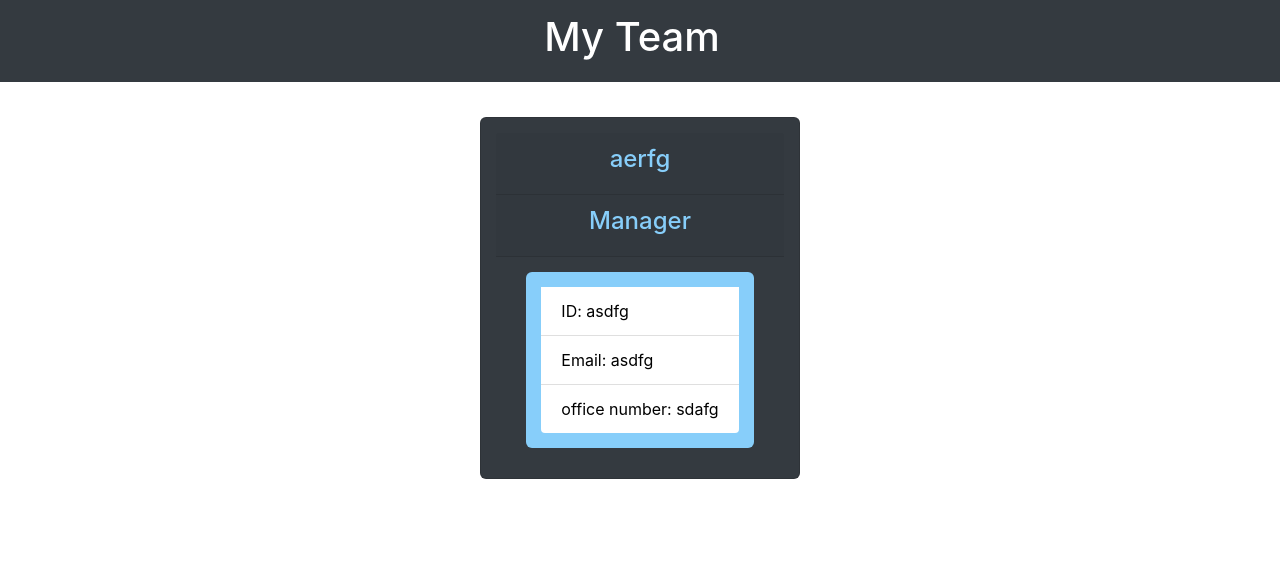
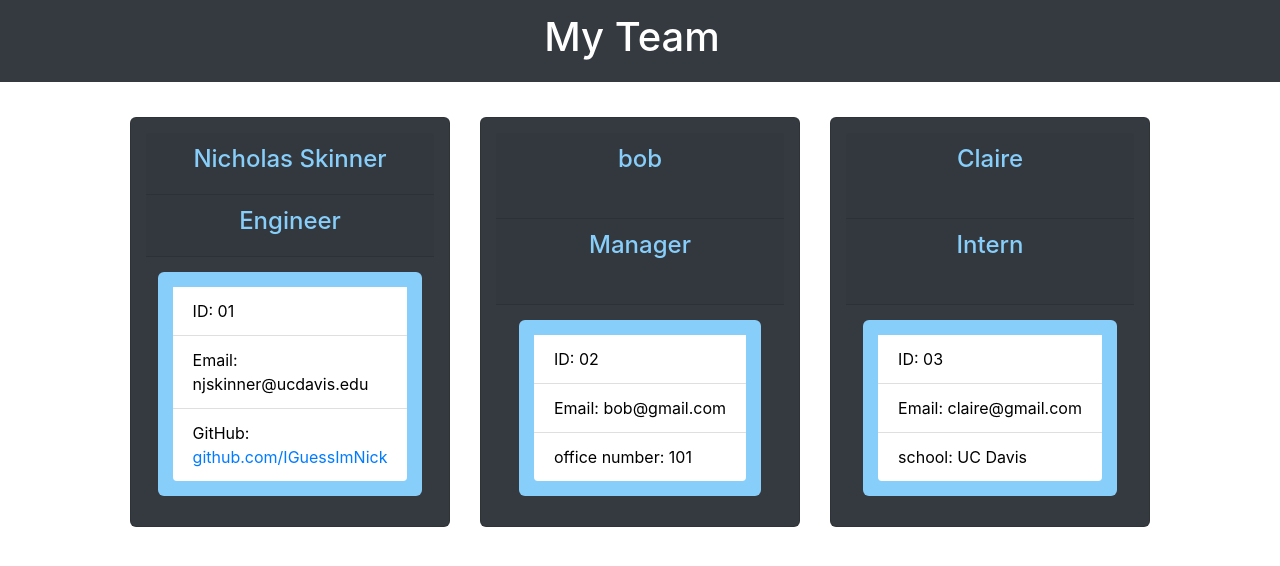
Before and after one commit to IGuessImNick/homework-10-team-profile-generator, a website: page newfile.html in a window 1280 px wide. Drawn offline with nearby package versions, Linux system fonts and the light colour scheme.

Commit message:
commented and cleaned up for functionality. Github link updated to open in new tab

```diff
--- a/index.js
+++ b/index.js
@@ -138,7 +138,7 @@ async function run() {
         }
 
         if (employee.title === "Engineer") {
-            return `GitHub: github.com/${employee.github}`;
+            return `GitHub: <a href = "http://github.com/${employee.github}" target="_blank" rel="noopener noreferrer">github.com/${employee.github}</a>`;
         }
 
     }
@@ -181,7 +181,7 @@ async function run() {
     <link rel="stylesheet" href="https://stackpath.bootstrapcdn.com/bootstrap/4.4.1/css/bootstrap.min.css"
         integrity="sha384-Vkoo8x4CGsO3+Hhxv8T/Q5PaXtkKtu6ug5TOeNV6gBiFeWPGFN9MuhOf23Q9Ifjh" crossorigin="anonymous">
 
-<title>Document</title>
+<title>My Team</title>
 
 <style>
 
--- a/newfile.html
+++ b/newfile.html
@@ -8,15 +8,9 @@
     <link rel="stylesheet" href="https://stackpath.bootstrapcdn.com/bootstrap/4.4.1/css/bootstrap.min.css"
         integrity="sha384-Vkoo8x4CGsO3+Hhxv8T/Q5PaXtkKtu6ug5TOeNV6gBiFeWPGFN9MuhOf23Q9Ifjh" crossorigin="anonymous">
 
-<title>Document</title>
+<title>My Team</title>
 
 <style>
-
-.body {
-    background-image: url("./assets/images/henrik-donnestad-V6Qd6zA85ck-unsplash.jpg");
-    background-size: cover;
-    background-position: center;
-}
 
 .row {
     display: flex;
@@ -61,7 +55,22 @@
 
             <div class="card bg-dark justify-content-center align-items-center" style="width: 20rem;">
                 <div class="col card-header">
-                    <h4>aerfg</h4>
+                    <h4>Nicholas Skinner</h4>
+                </div>
+
+                <div class="col card-header">
+                    <h4>Engineer</h4 >
+                </div >
+
+                <ul class="list-group list-group-flush text">
+                    <li class="list-group-item">ID: 01</li>
+                    <li class="list-group-item">Email: njskinner@ucdavis.edu</li>
+                    <li class="list-group-item"> GitHub: <a href = "http://github.com/IGuessImNick" target="_blank" rel="noopener noreferrer">github.com/IGuessImNick</a></li>
+                </ul>
+
+            </div > <div class="card bg-dark justify-content-center align-items-center" style="width: 20rem;">
+                <div class="col card-header">
+                    <h4>bob</h4>
                 </div>
 
                 <div class="col card-header">
@@ -69,9 +78,24 @@
                 </div >
 
                 <ul class="list-group list-group-flush text">
-                    <li class="list-group-item">ID: asdfg</li>
-                    <li class="list-group-item">Email: asdfg</li>
-                    <li class="list-group-item"> office number: sdafg</li>
+                    <li class="list-group-item">ID: 02</li>
+                    <li class="list-group-item">Email: bob@gmail.com</li>
+                    <li class="list-group-item"> office number: 101</li>
+                </ul>
+
+            </div > <div class="card bg-dark justify-content-center align-items-center" style="width: 20rem;">
+                <div class="col card-header">
+                    <h4>Claire</h4>
+                </div>
+
+                <div class="col card-header">
+                    <h4>Intern</h4 >
+                </div >
+
+                <ul class="list-group list-group-flush text">
+                    <li class="list-group-item">ID: 03</li>
+                    <li class="list-group-item">Email: claire@gmail.com</li>
+                    <li class="list-group-item"> school: UC Davis</li>
                 </ul>
 
             </div >
```
